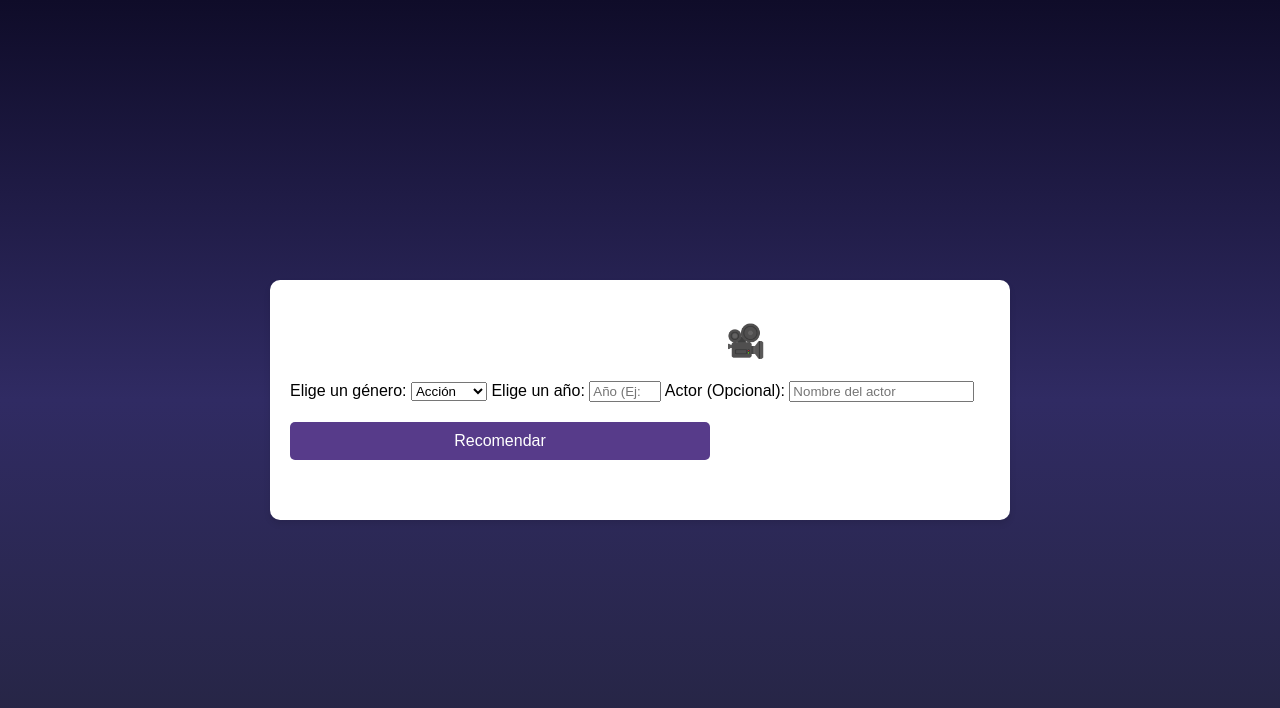
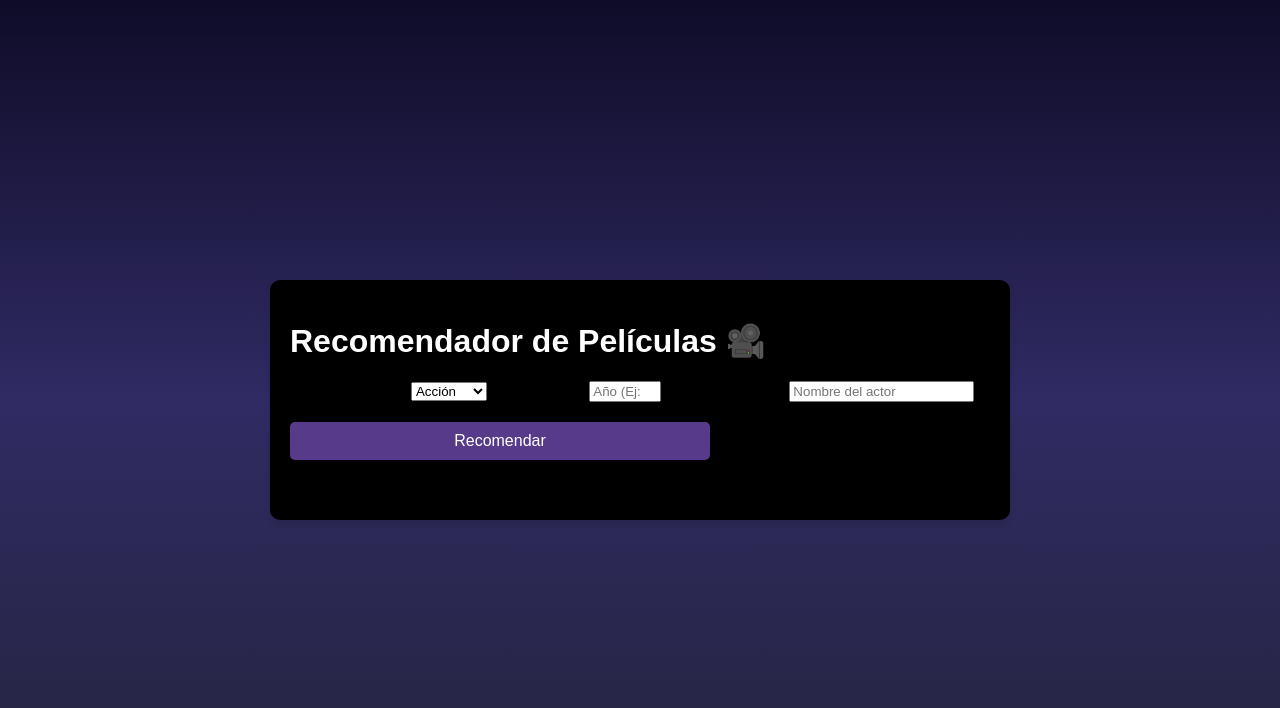
Before and after one commit to LuisReyes2002/chatbot-recomendaciones, a Flask app: page / in a window 1280 px wide. Shown: the top 708 px of the page. Run offline with Flask 3, Linux system fonts and the light colour scheme.

```diff
--- a/static/style.css
+++ b/static/style.css
@@ -12,7 +12,7 @@ body {
 #app {
     max-width: 700px;
     margin: 0 auto;
-    background: #fff;
+    background: #000000;
     padding: 20px;
     border-radius: 10px;
     box-shadow: 0 4px 6px rgba(0, 0, 0, 0.1);
```
